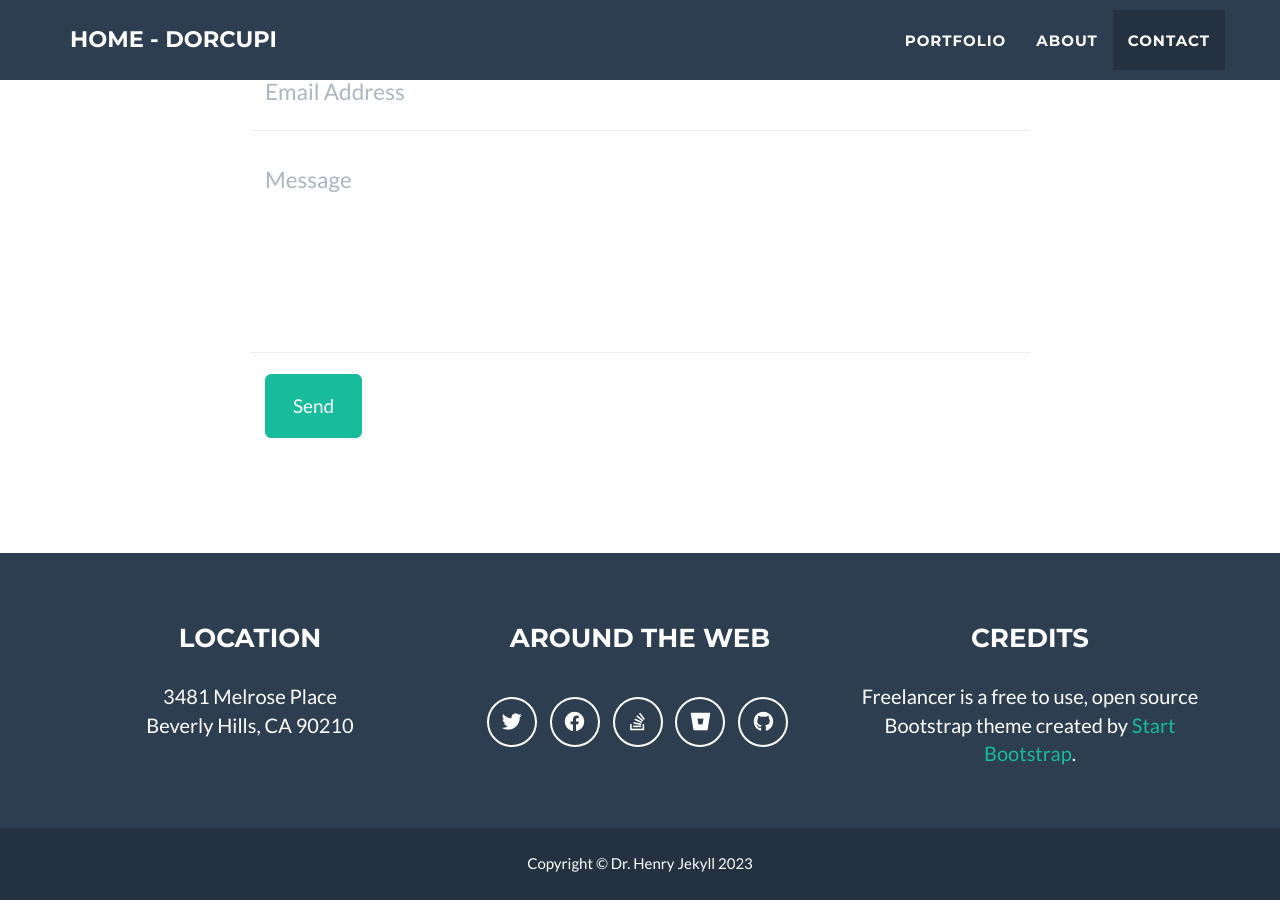
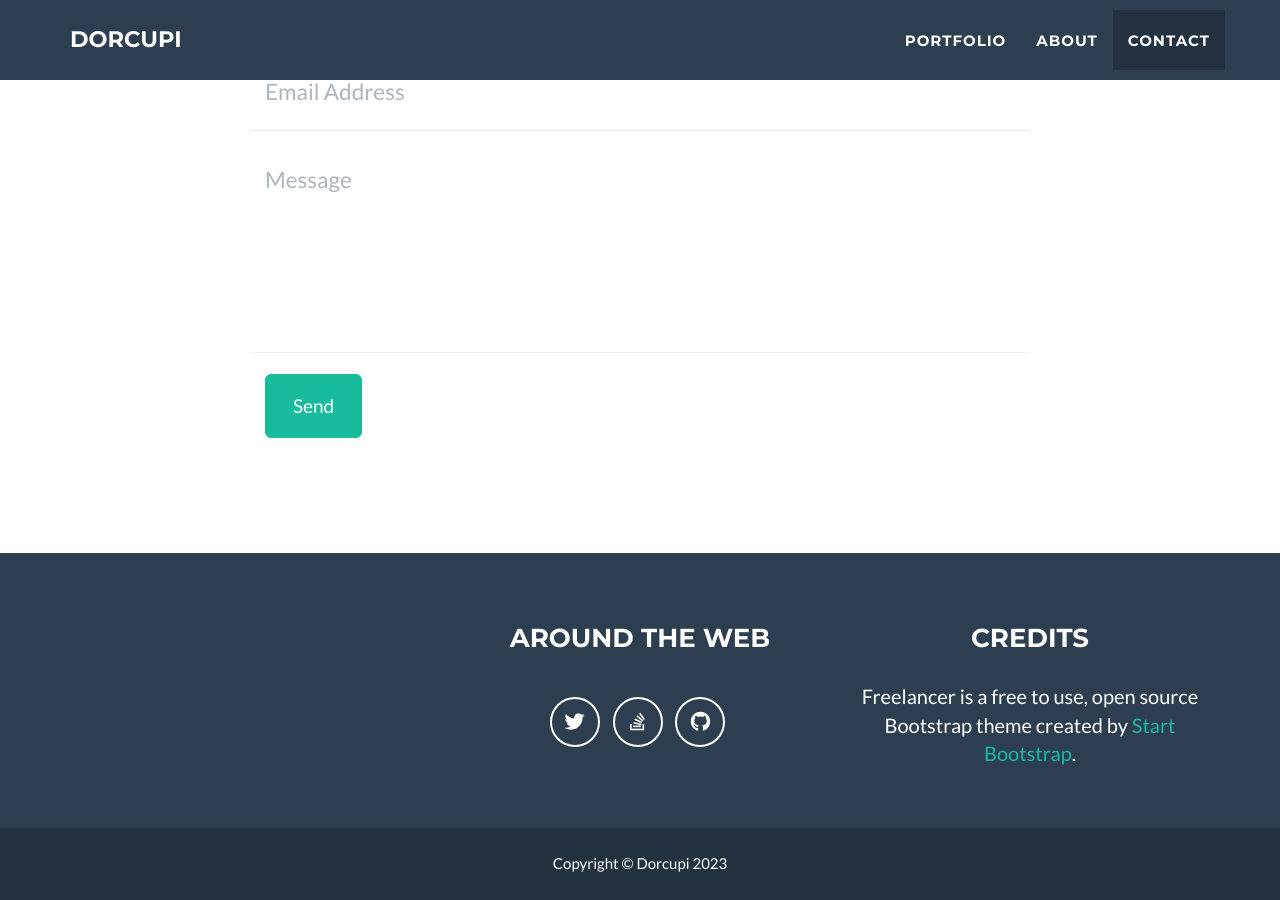
Before and after one commit to Dorcupi/dorcupi.github.io, a Jekyll site: the page built from _posts/2014-07-18-project-1.markdown, in a window 1280 px wide and 900 px high, scrolled down 2492 px. Built offline with Jekyll 4.4.1, drawn with Linux system fonts in a browser that asks for light colours; some of the changed text lies outside the part shown.

Commit message:
Update _config.yml

```diff
--- a/_config.yml
+++ b/_config.yml
@@ -1,9 +1,9 @@
 # Site settings
-title: Home - Dorcupi
+title: Dorcupi
 email: dorcupi@gmail.com
 url: https://dorcupi.github.io/
-description: "Write an awesome description for your new site here. You can edit this line in _config.yml. It will appear in your document head meta (for Google search results) and in your feed.xml site description."
-keywords: "your keywords, separated by commas"
+description: "Where someone's insane mind, spits out random stuff."
+keywords: "minecraft,python,coding,datapack"
 skills: "Minecraft Datapack Developer - Graphic Designer - YouTuber"
 meta_author: Ejiogu Divine
 remote_theme: freelancer
@@ -33,28 +33,22 @@ color:
 
 # Footer settings
 footer:
-  copyright: Dr. Henry Jekyll
-  location: Location
+  copyright: Dorcupi
+  location:
   social: Around the Web
   credits: Credits
+
+address:
+  -
 
 # Social networks usernames (many more available: google-plus, flickr, dribbble, pinterest, instagram, tumblr, linkedin, etc.)
 social:
   - title: twitter
     url: http://twitter.com/Dorcupi
-  - title: facebook
-    url:
   - title: stack-overflow
     url: http://stackoverflow.com/questions/tagged/jekyll
-  - title: bitbucket
-    url:
   - title: github
     url: http://github.com/Dorcupi
-
-# Postal address (add as many lines as necessary)
-address:
-  - line: 3481 Melrose Place
-  - line: Beverly Hills, CA 90210
 
 # Credits content
 credits: 'Freelancer is a free to use, open source Bootstrap theme created by <a href="http://startbootstrap.com">Start Bootstrap</a>.'
```
